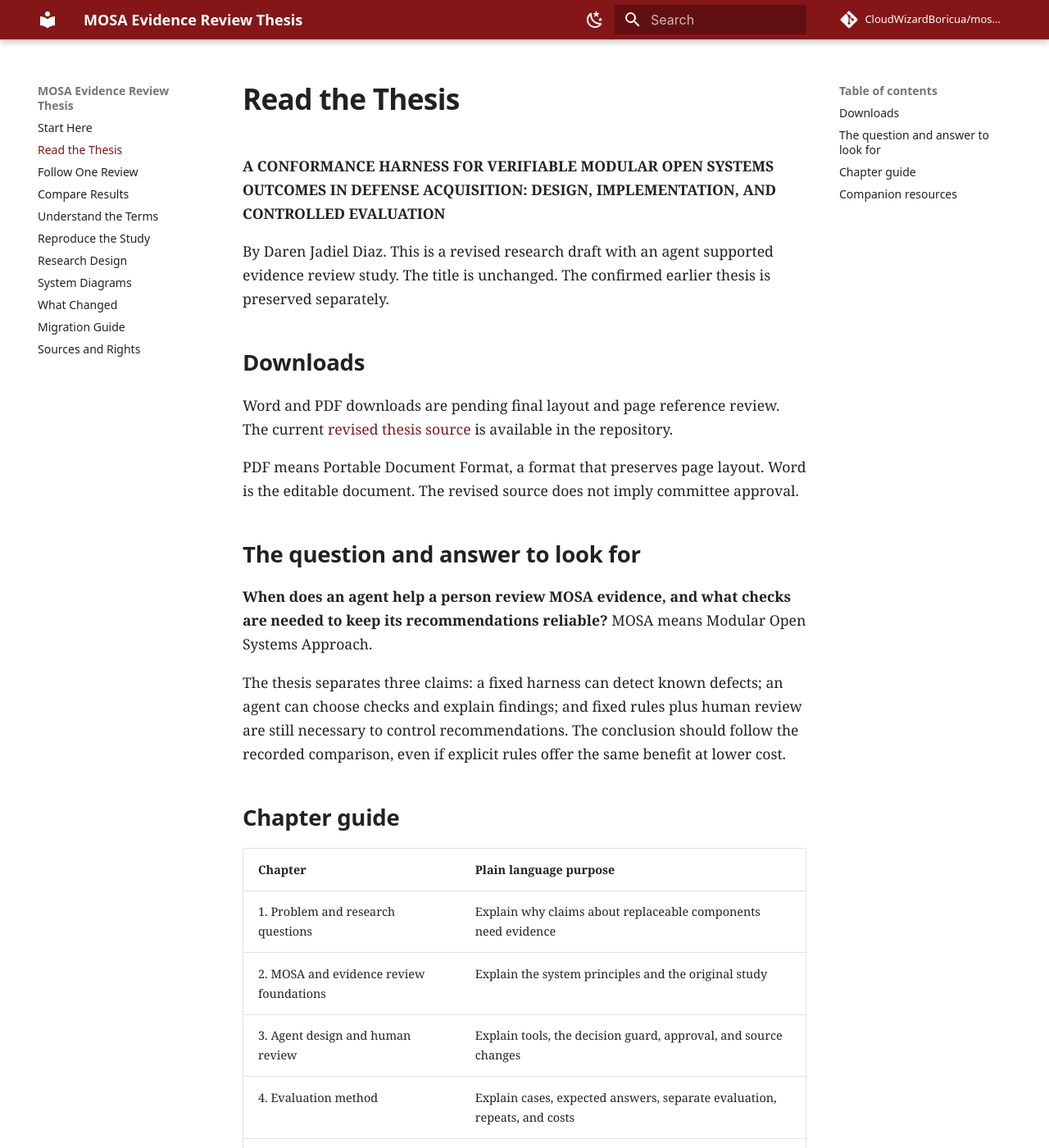
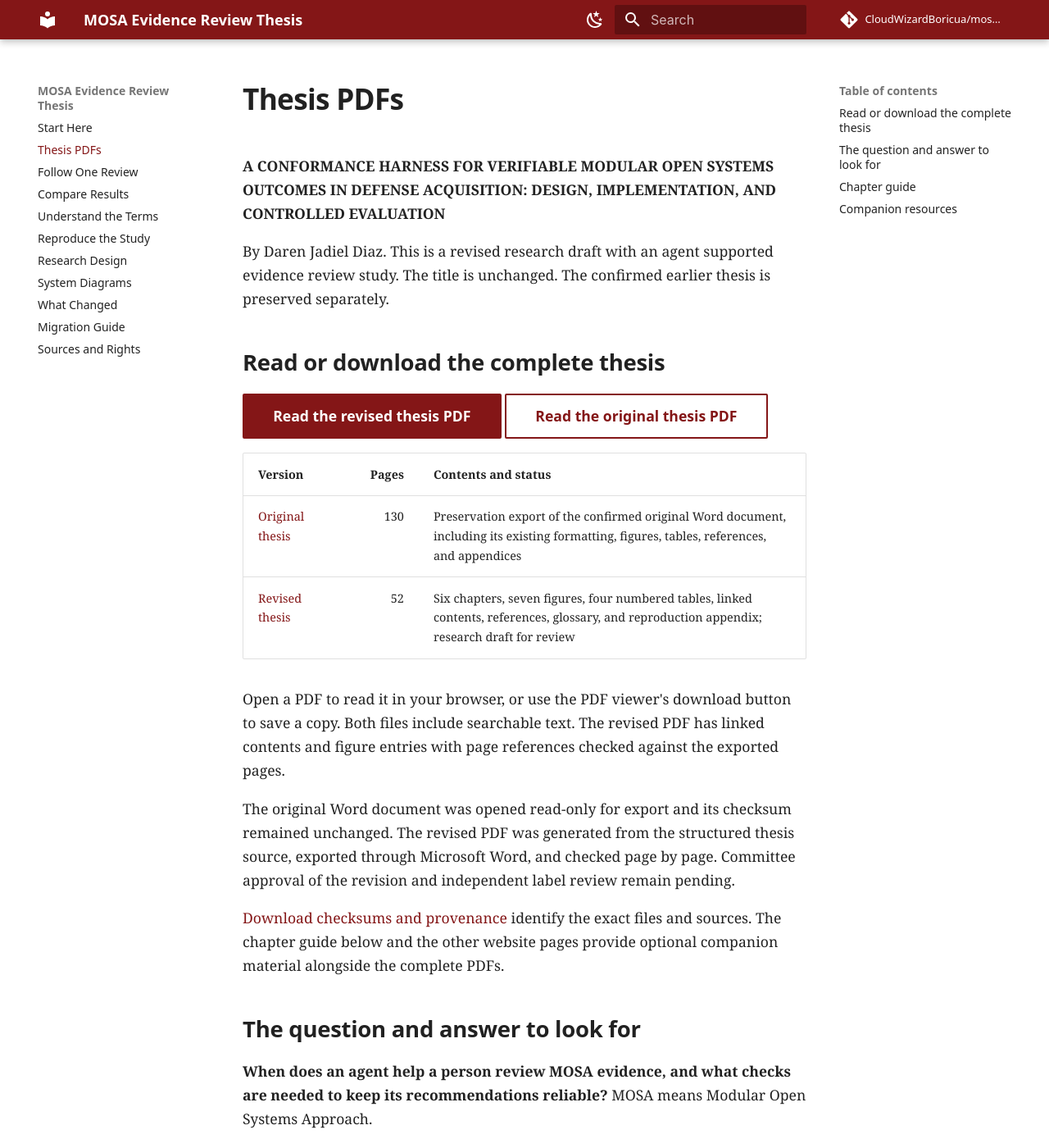
Before and after one commit to CloudWizardBoricua/mosa-evidence-review-thesis, an MkDocs documentation site: the page built from docs/thesis.md, in a window 1280 px wide and 1400 px high. Shown: the whole window at 82% size. Built offline with MkDocs 1.6.1 and Material for MkDocs 9.7.7, drawn with Linux system fonts in a browser that asks for light colours; comment, search, counter and statistics services are not loaded.

Commit message:
Publish original and revised thesis PDFs with direct reading links

```diff
--- a/docs/thesis.md
+++ b/docs/thesis.md
@@ -1,14 +1,24 @@
-# Read the Thesis
+# Thesis PDFs
 
 **A CONFORMANCE HARNESS FOR VERIFIABLE MODULAR OPEN SYSTEMS OUTCOMES IN DEFENSE ACQUISITION: DESIGN, IMPLEMENTATION, AND CONTROLLED EVALUATION**
 
 By Daren Jadiel Diaz. This is a revised research draft with an agent supported evidence review study. The title is unchanged. The confirmed earlier thesis is preserved separately.
 
-## Downloads
+## Read or download the complete thesis
 
-Word and PDF downloads are pending final layout and page reference review. The current [revised thesis source](https://github.com/CloudWizardBoricua/mosa-evidence-review-thesis/blob/main/thesis/thesis_content.json) is available in the repository.
+[Read the revised thesis PDF](assets/downloads/thesis-revised.pdf){ .md-button .md-button--primary }
+[Read the original thesis PDF](assets/downloads/thesis-original.pdf){ .md-button }
 
-PDF means Portable Document Format, a format that preserves page layout. Word is the editable document. The revised source does not imply committee approval.
+| Version | Pages | Contents and status |
+| --- | ---: | --- |
+| [Original thesis](assets/downloads/thesis-original.pdf) | 130 | Preservation export of the confirmed original Word document, including its existing formatting, figures, tables, references, and appendices |
+| [Revised thesis](assets/downloads/thesis-revised.pdf) | 52 | Six chapters, seven figures, four numbered tables, linked contents, references, glossary, and reproduction appendix; research draft for review |
+
+Open a PDF to read it in your browser, or use the PDF viewer's download button to save a copy. Both files include searchable text. The revised PDF has linked contents and figure entries with page references checked against the exported pages.
+
+The original Word document was opened read-only for export and its checksum remained unchanged. The revised PDF was generated from the structured thesis source, exported through Microsoft Word, and checked page by page. Committee approval of the revision and independent label review remain pending.
+
+[Download checksums and provenance](assets/downloads/pdf_manifest.json) identify the exact files and sources. The chapter guide below and the other website pages provide optional companion material alongside the complete PDFs.
 
 ## The question and answer to look for
 
--- a/mkdocs.yml
+++ b/mkdocs.yml
@@ -50,7 +50,7 @@ extra_javascript:
   - assets/javascripts/readers.js
 nav:
   - Start Here: index.md
-  - Read the Thesis: thesis.md
+  - Thesis PDFs: thesis.md
   - Follow One Review: review.md
   - Compare Results: results.md
   - Understand the Terms: glossary.md
```
Also changed, not shown: README.md (+16 -10 lines), docs/assets/downloads/pdf_manifest.json (added, +51 -0 lines), docs/changes.md (+1 -1 lines), docs/index.md (+3 -2 lines), 8 other files.
